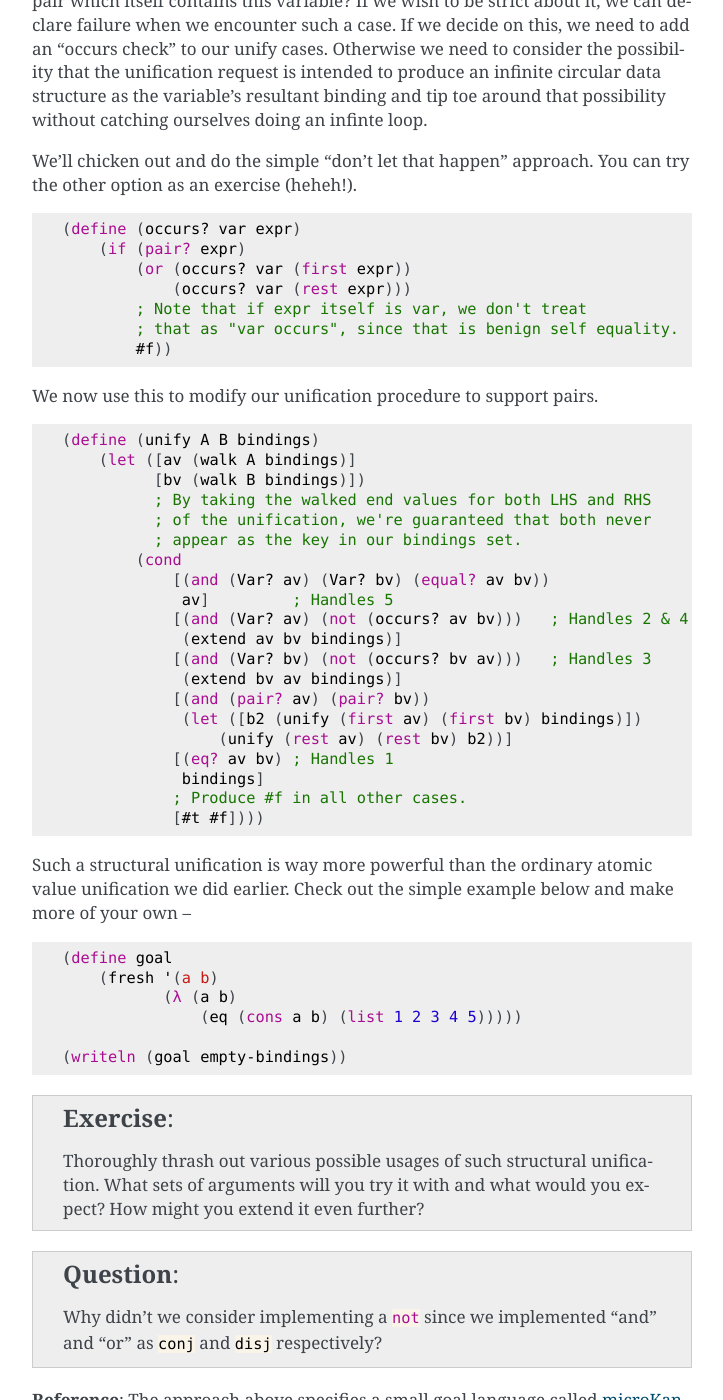
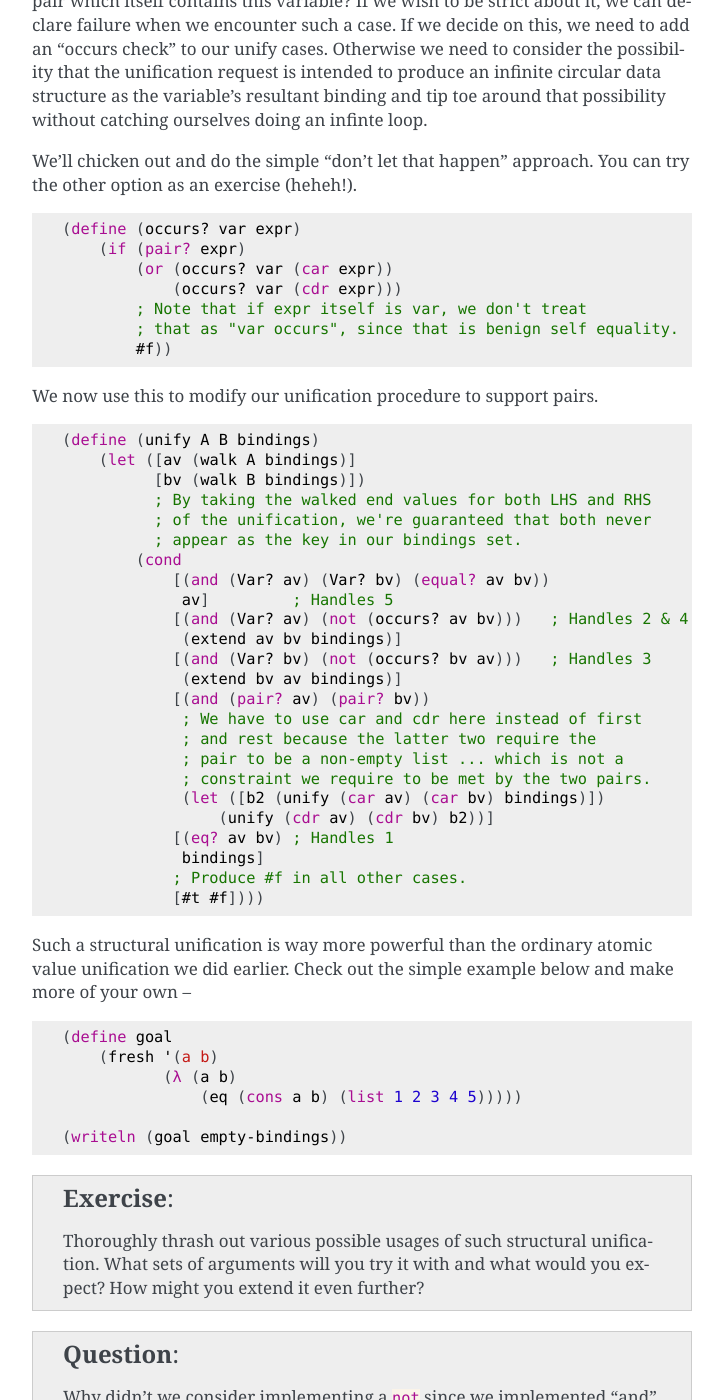
Before and after one commit to kreauniv/comp308, a Sphinx documentation site: the page built from source/appsem.rst, in a window 1280 px wide and 1400 px high, scrolled down 5695 px. Shown: the whole window, without its empty margins (388-1111 px from the left). Built offline with Sphinx 7.4.7, drawn with Linux system fonts in a browser that asks for light colours.

Commit message:
first/rest -> car/cdr

```diff
--- a/source/appsem.rst
+++ b/source/appsem.rst
@@ -291,8 +291,8 @@ try the other option as an exercise (heheh!).
 
     (define (occurs? var expr)
         (if (pair? expr)
-            (or (occurs? var (first expr))
-                (occurs? var (rest expr)))
+            (or (occurs? var (car expr))
+                (occurs? var (cdr expr)))
             ; Note that if expr itself is var, we don't treat
             ; that as "var occurs", since that is benign self equality.
             #f))
@@ -315,8 +315,12 @@ We now use this to modify our unification procedure to support pairs.
                 [(and (Var? bv) (not (occurs? bv av)))   ; Handles 3
                  (extend bv av bindings)]
                 [(and (pair? av) (pair? bv))
-                 (let ([b2 (unify (first av) (first bv) bindings)])
-                     (unify (rest av) (rest bv) b2))]
+                 ; We have to use car and cdr here instead of first
+                 ; and rest because the latter two require the
+                 ; pair to be a non-empty list ... which is not a
+                 ; constraint we require to be met by the two pairs.
+                 (let ([b2 (unify (car av) (car bv) bindings)])
+                     (unify (cdr av) (cdr bv) b2))]
                 [(eq? av bv) ; Handles 1
                  bindings]
                 ; Produce #f in all other cases.
```
